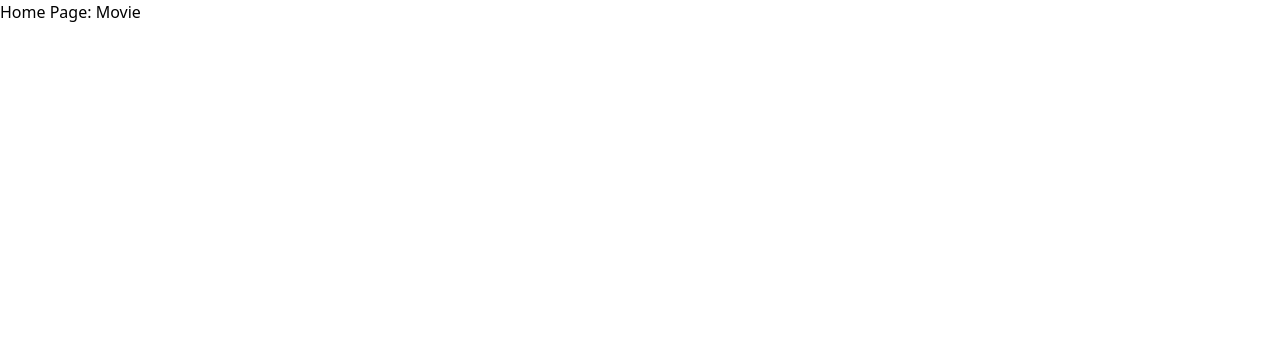
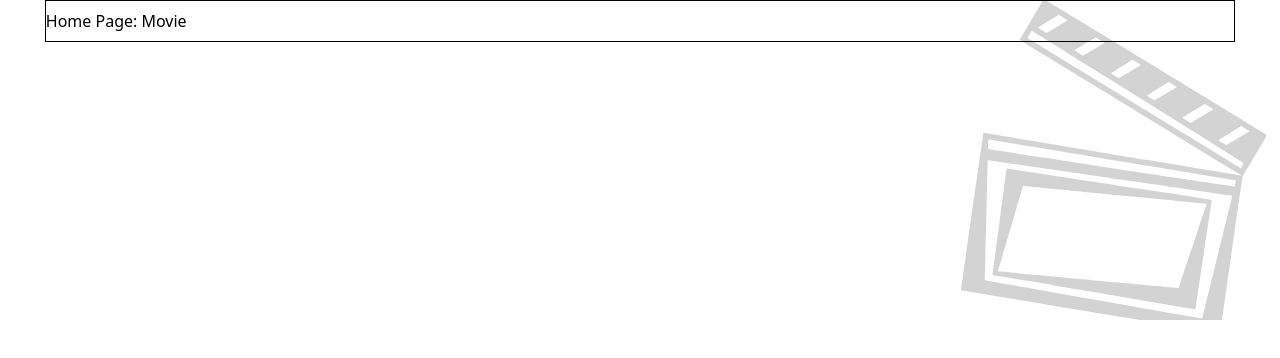
Before and after one commit to PavelAB/MovieTS, a React (Vite) app: page / in a window 1280 px wide. Shown: the top 358 px of the page. Built offline with nearby package versions, Linux system fonts and the light colour scheme.

Commit message:
Some test with tailwind

```diff
--- a/src/App.tsx
+++ b/src/App.tsx
@@ -4,9 +4,19 @@ import { Outlet } from "react-router-dom";
 function App() {
 
   return (
-    <>
-      <Outlet />
-    </>
+      <div className="body">
+        <div className="container">
+          <div>
+
+          </div>
+          <Outlet />
+          <div>
+
+          </div>
+          </div>
+
+      </div>
+
   )
 }
 
--- a/src/index.css
+++ b/src/index.css
@@ -1,3 +1,27 @@
 @tailwind base;
 @tailwind components;
 @tailwind utilities;
+
+.body {
+    @apply
+        font-sans
+        m-0
+        p-0
+        h-80
+        box-border
+        bg-[url('/src/assets/image1.svg')]
+        bg-no-repeat
+        bg-[100%_0%]
+}
+.container {
+    @apply
+        w-[93%]
+        content-center
+        m-0
+        m-auto
+        grid
+        grid-cols-12
+        gap-2
+        border
+        border-black
+}
--- a/src/pages/Home/home.page.tsx
+++ b/src/pages/Home/home.page.tsx
@@ -3,7 +3,7 @@
 const HomePage = () => {
     return (
         <>
-            <h1>
+            <h1 className="col-span-12">
                 Home Page: Movie
             </h1>
         </>
```
Also changed, not shown: src/assets/image1.svg (added).
